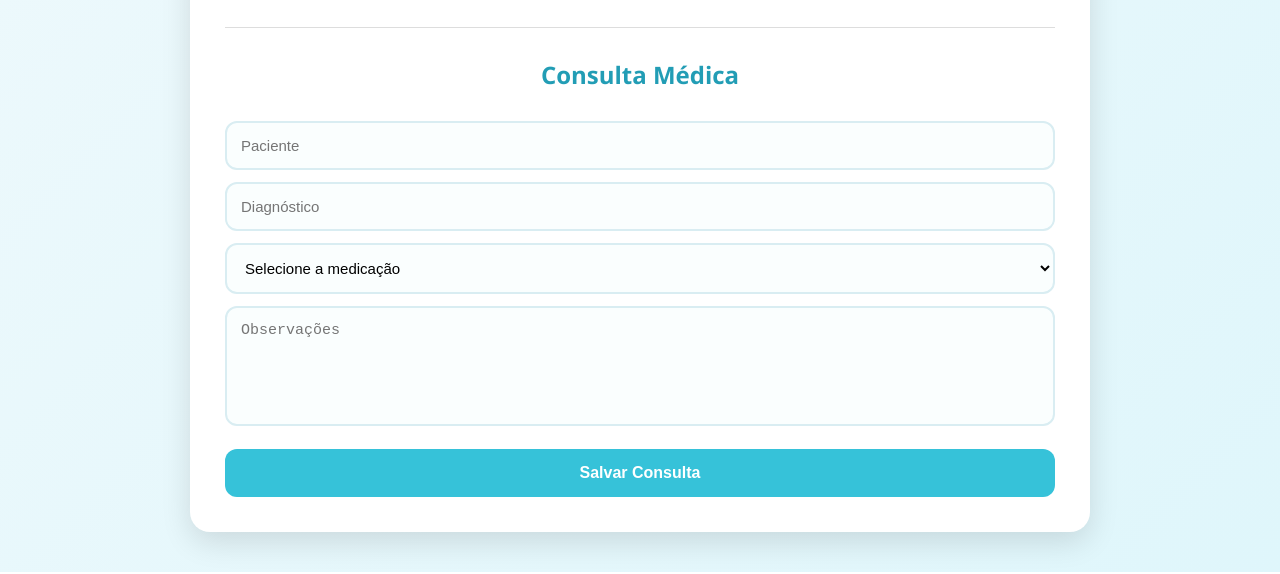
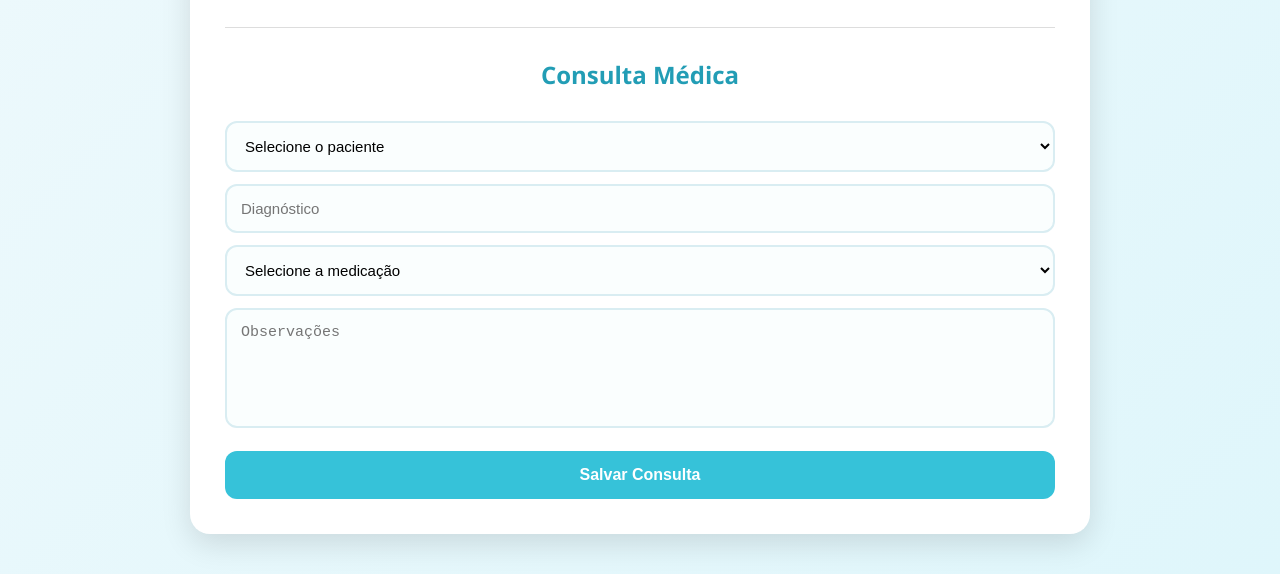
Before and after one commit to isocaescola21/projeto-sentinela, a website: page frontend/medico.html in a window 1280 px wide. Shown: the part 287-861 px from the top of the page. Drawn offline with Linux system fonts and the light colour scheme; no server answers.

Commit message:
Update medico.html

```diff
--- a/frontend/medico.html
+++ b/frontend/medico.html
@@ -39,7 +39,9 @@
 <h2>Consulta Médica</h2>
 
 
-<input id="paciente" readonly placeholder="Paciente">
+<select id="paciente">
+    <option value="">Selecione o paciente</option>
+</select>
 
 
 <input id="diagnostico" placeholder="Diagnóstico">
```
